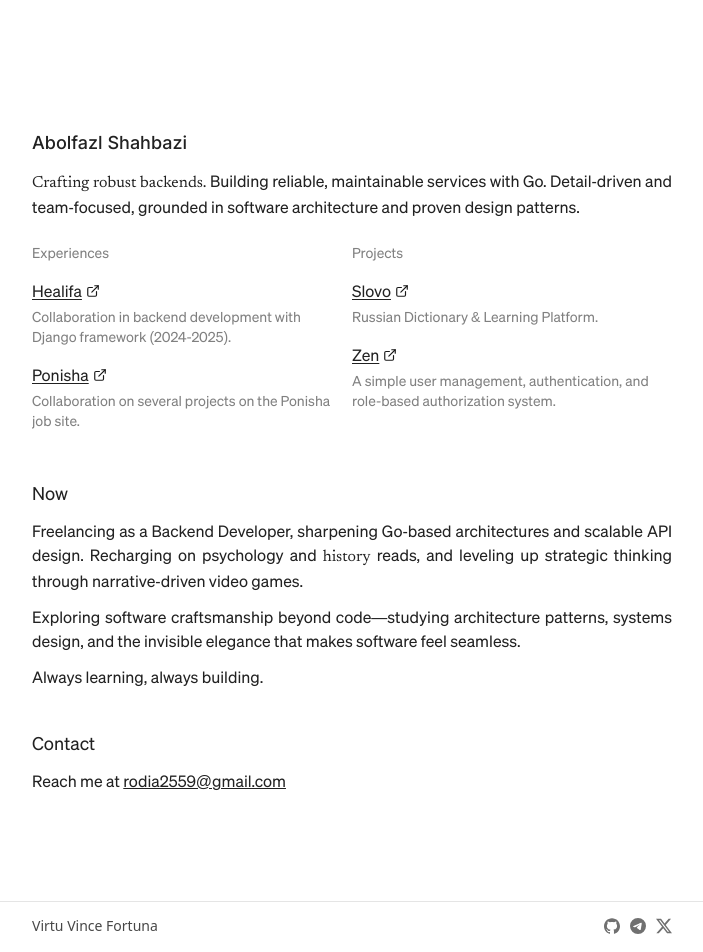
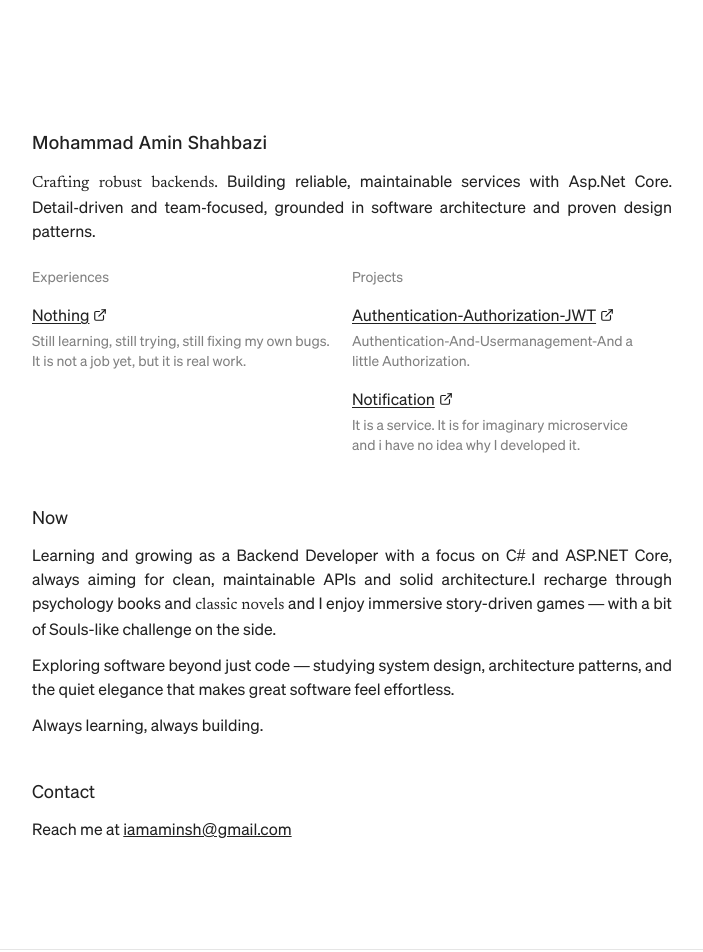
Before and after one commit to AminShahbazii/my-resume, a Next.js app: page / in a window 1280 px wide. Shown: the top 952 px of the page, without its empty margins (288-991 px from the left). Built offline with nearby package versions, Linux system fonts and the light colour scheme.

Commit message:
sync my information

```diff
--- a/src/app/page.tsx
+++ b/src/app/page.tsx
@@ -76,7 +76,7 @@ export default function Home() {
         <main className={`${sohne.className} opacity-90`}>
             {/* My name */}
             <div className="sm:pt-[128px] pt-[64px] text-lg font-medium">
-                <span className={`${inter.className} font-medium`} >Abolfazl Shahbazi</span>
+                <span className={`${inter.className} font-medium`} >Mohammad Amin Shahbazi</span>
             </div>
 
             {/* About secion */}
@@ -84,7 +84,7 @@ export default function Home() {
                 <span className={`${newsreader.className} italic`}>
                     Crafting robust backends.
                 </span>{" "}
-                Building reliable, maintainable services with Go. Detail‑driven and
+                Building reliable, maintainable services with Asp.Net Core. Detail‑driven and
                 team‑focused, grounded in software architecture and proven design
                 patterns.
             </div>
@@ -141,10 +141,10 @@ export default function Home() {
             <div className="mt-10 text-justify">
                 <div className="text-lg mb-3">Now</div>
                 <div>
-                    Freelancing as a Backend Developer, sharpening Go‑based architectures and scalable API design. Recharging on psychology and <span className={`${newsreader.className} italic`}>history</span> reads, and leveling up strategic thinking through narrative‑driven video games.
+                    Learning and growing as a Backend Developer with a focus on C# and ASP.NET Core, always aiming for clean, maintainable APIs and solid architecture.I recharge through psychology books and  <span className={`${newsreader.className} italic`}>classic novels</span> and I enjoy immersive story-driven games — with a bit of Souls-like challenge on the side.
                 </div>
                 <div className="my-3">
-                    Exploring software craftsmanship beyond code—studying architecture patterns, systems design, and the invisible elegance that makes software feel seamless.
+                    Exploring software beyond just code — studying system design, architecture patterns, and the quiet elegance that makes great software feel effortless.
                 </div>
                 <div>Always learning, always building.</div>
             </div>
@@ -155,7 +155,7 @@ export default function Home() {
                 <div className="text-lg">Contact</div>
                 <div>
                     Reach me at{" "}
-                    <span className="underline">rodia2559@gmail.com</span>
+                    <span className="underline">iamaminsh@gmail.com</span>
                 </div>
             </div>
         </main>
--- a/src/components/experience-list.tsx
+++ b/src/components/experience-list.tsx
@@ -8,15 +8,11 @@ type Experience = {
 
 const expericences: Experience[] = [
     {
-        title: "Healifa",
-        description: "Collaboration in backend development with Django framework (2024-2025).",
+        title: "Nothing",
+        description: "Still learning, still trying, still fixing my own bugs. It is not a job yet, but it is real work.",
         url: "https://healifa.com",
     },
-    {
-        title: "Ponisha",
-        description: "Collaboration on several projects on the Ponisha job site.",
-        url: "https://ponisha.ir/profile/gorgdis",
-    },
+
 ];
 
 export default function ExperienceList() {
--- a/src/components/footer.tsx
+++ b/src/components/footer.tsx
@@ -2,10 +2,10 @@ export function Footer() {
     return (
         <footer className="w-full h-[47px] border-t mt-12">
             <div className="max-w-[640px] mx-auto h-[47px]  px-6 sm:px-0 flex items-center justify-between text-sm opacity-75">
-                <p>Virtu Vince Fortuna</p>
+                <p>I like simplicity, but let's not simplify it.</p>
                 <div className="flex items-center gap-2.5">
                     <a
-                        href="https://github.com/joqd"
+                        href="https://github.com/AminShahbazii"
                         target="_blank"
                         rel="noopener noreferrer"
                         className="hover:opacity-100 opacity-75 transition-opacity"
@@ -17,7 +17,7 @@ export function Footer() {
                         />
                     </a>
                     <a
-                        href="https://t.me/joqd_net"
+                        href="https://t.me/IamAminSh"
                         target="_blank"
                         rel="noopener noreferrer"
                         className="hover:opacity-100 opacity-75 transition-opacity"
@@ -28,18 +28,7 @@ export function Footer() {
                             className="w-4 h-4 dark:invert dark:brightness-200"
                         />
                     </a>
-                    <a
-                        href="https://x.com/0xjoqd"
-                        target="_blank"
-                        rel="noopener noreferrer"
-                        className="hover:opacity-100 opacity-75 transition-opacity"
-                    >
-                        <img
-                            src="/icons/x.svg"
-                            alt="X"
-                            className="w-4 h-4 dark:invert dark:brightness-200"
-                        />
-                    </a>
+
                 </div>
             </div>
         </footer>
--- a/src/components/project-list.tsx
+++ b/src/components/project-list.tsx
@@ -8,14 +8,14 @@ type Project = {
 
 const projects: Project[] = [
     {
-        title: "Slovo",
-        description: "Russian Dictionary & Learning Platform.",
-        url: "https://github.com/joqd/slovo",
+        title: "Authentication-Authorization-JWT",
+        description: "Authentication-And-Usermanagement-And a little Authorization.",
+        url: "https://github.com/AminShahbazii/Authentication-And-Usermanagement",
     },
     {
-        title: "Zen",
-        description: "A simple user management, authentication, and role-based authorization system.",
-        url: "https://github.com/joqd/zen",
+        title: "Notification",
+        description: "It is a service. It is for imaginary microservice and i have no idea why I developed it.",
+        url: "https://github.com/AminShahbazii/NotificationService",
     },
 ];
 
```
